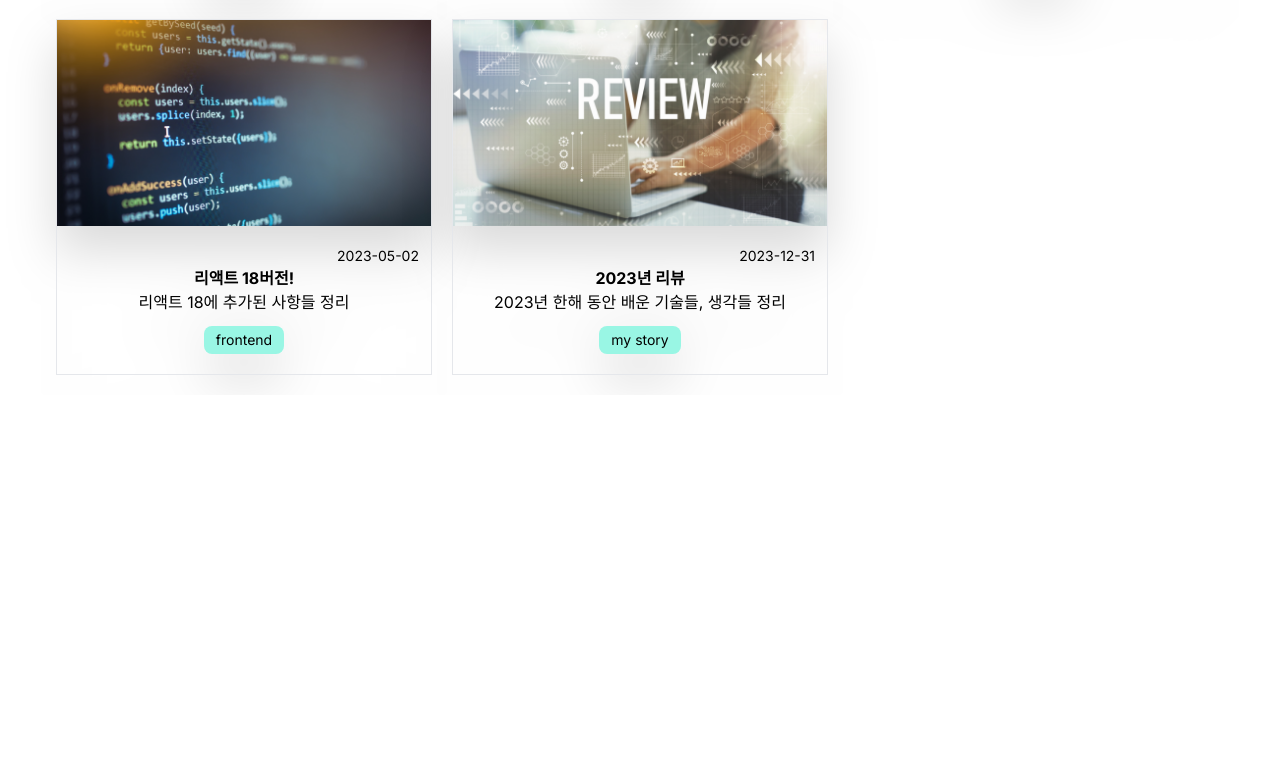
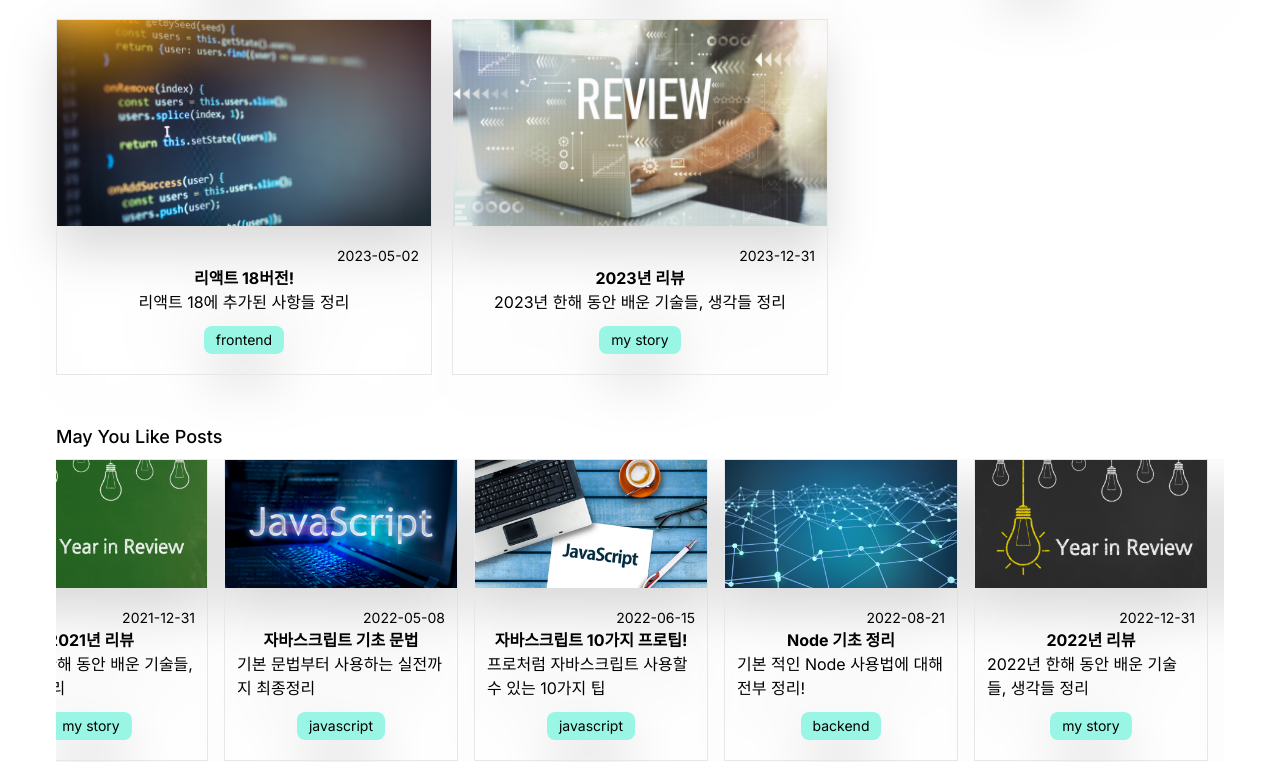
Before and after one commit to jjjjhjjjj/Next-Blog, a Next.js app: page / in a window 1280 px wide. Shown: the part 726-1508 px from the top of the page. Before the commit the page ends 1121 px from the top, so only its background shows below. Built offline with nearby package versions, Linux system fonts and the light colour scheme.

Commit message:
Carousel Posts List 추가

```diff
--- a/package.json
+++ b/package.json
@@ -19,6 +19,7 @@
     "postcss": "8.4.23",
     "react": "18.2.0",
     "react-dom": "18.2.0",
+    "react-multi-carousel": "^2.8.4",
     "tailwindcss": "3.3.2",
     "typescript": "5.0.4"
   }
--- a/src/app/page.tsx
+++ b/src/app/page.tsx
@@ -1,4 +1,5 @@
 import FeaturedPosts from "@/components/FeaturedPosts";
+import LikePostsWithCarousel from "@/components/LikePostsWithCarousel";
 import Profile from "@/components/Profile";
 import { getPosts } from "@/service/posts";
 
@@ -9,6 +10,9 @@ export default async function Home() {
     <section>
       <Profile />
       <FeaturedPosts posts={posts.filter((post) => post.featured === true)} />
+      <div className="mt-12">
+        <LikePostsWithCarousel posts={posts} />
+      </div>
     </section>
   );
 }
--- /dev/null
+++ b/src/components/LikePostsWithCarousel.tsx
@@ -0,0 +1,55 @@
+"use client";
+import { Post } from "@/service/posts";
+import Carousel from "react-multi-carousel";
+import "react-multi-carousel/lib/styles.css";
+import PostItem from "./PostItem";
+
+type Props = {
+  posts: Post[];
+};
+
+export default function LikePostsWithCarousel({ posts }: Props) {
+  const responsive = {
+    desktop: {
+      breakpoint: { max: 3000, min: 1024 },
+      items: 5,
+      slidesToSlide: 1, // optional, default to 1.
+    },
+    tablet: {
+      breakpoint: { max: 1024, min: 464 },
+      items: 5,
+      slidesToSlide: 1, // optional, default to 1.
+    },
+    mobile: {
+      breakpoint: { max: 464, min: 0 },
+      items: 4,
+      slidesToSlide: 1, // optional, default to 1.
+    },
+  };
+
+  return (
+    <>
+      <h3 className="text-lg font-medium mb-2">May You Like Posts</h3>
+      <Carousel
+        swipeable={false}
+        draggable={false}
+        showDots={false}
+        responsive={responsive}
+        ssr={true} // means to render carousel on server-side.
+        infinite={true}
+        autoPlay={true}
+        autoPlaySpeed={5000}
+        keyBoardControl={true}
+        customTransition="all .5"
+        transitionDuration={500}
+        containerClass="carousel-container"
+        removeArrowOnDeviceType={["tablet", "mobile"]}
+        itemClass="carousel-item-padding-40-px mx-2"
+      >
+        {posts.map((post) => (
+          <PostItem key={post.path} post={post} />
+        ))}
+      </Carousel>
+    </>
+  );
+}
```
Also changed, not shown: 1 other file (tests, documents, lock files or other folders).
